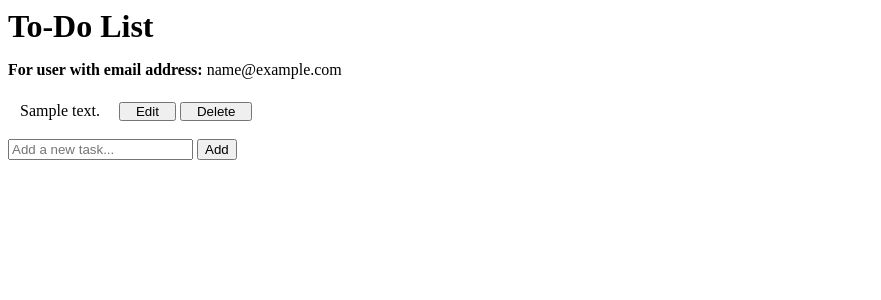
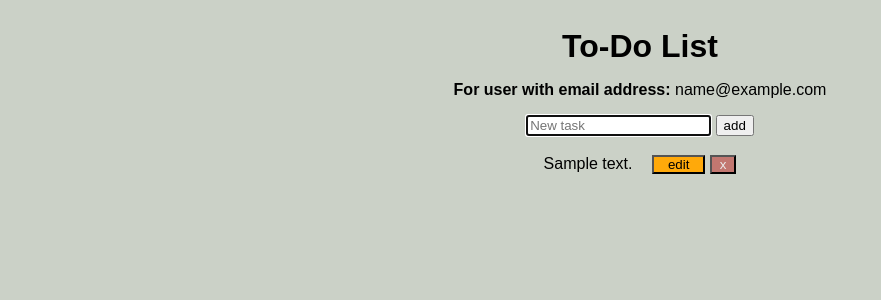
Before and after one commit to kamend0/to-do, a Flask app: template app/templates/tasks.html in a window 1280 px wide. Shown: the top 300 px of the page, without its empty margins (0-881 px from the left). Run offline with Flask 3, Linux system fonts and the light colour scheme; tables that the repository leaves empty hold one stand-in row (values such as "Sample post"); the template is opened without the code that fills it: values that come from a table or form of the project are taken from there, most other values are stand-ins (such as "Sample title", 1, 10 or a date in 2020).

Commit message:
Get some basic styling and dynamic CSS going

```diff
--- a/app/static/js/tasks.js
+++ b/app/static/js/tasks.js
@@ -1,3 +1,7 @@
+// User should always be able to just type away when the page
+// loads and get a new task going
+document.getElementById('new-task-description').focus();
+
 // ADDING TASKS - "Create"
 var form = document.getElementById('add-task-form');
 var taskList = document.getElementById('task-list');
@@ -80,8 +84,8 @@ editButtons.forEach((button) => {
     button.addEventListener('click', (event) => {
         event.preventDefault();
 
-        if (event.target.innerText === "Edit") {
-            event.target.innerText = "Confirm"; // Change button and its behavior
+        if (event.target.innerText === "edit") {
+            event.target.innerText = "done"; // Change button and its behavior
 
             // Change the task being shown as a <p> element into an
             //  editable <form> with an <input> child
@@ -93,6 +97,7 @@ editButtons.forEach((button) => {
             // Create new element, a form which will have an input child
             var newFormElement = document.createElement("form");
             newFormElement.setAttribute("id", "edit-task-form-" + taskID);
+            newFormElement.setAttribute("class", "edit-task-form");
 
             // Format the input child element
             var formInputElement = document.createElement("input");
@@ -108,7 +113,7 @@ editButtons.forEach((button) => {
             existingTaskTextElement.parentNode.replaceChild(newFormElement,
                                                             existingTaskTextElement);
             formInputElement.focus();
-        } else if (event.target.innerText === "Confirm") {
+        } else if (event.target.innerText === "done") {
             // Invoke edit_task method from views.py
             const taskID = event.target.dataset.taskId; // Unique task ID
             const formInputElement = document.getElementById("edit-task-input-" + taskID);
--- a/app/static/styles/tasks.css
+++ b/app/static/styles/tasks.css
@@ -1,8 +1,24 @@
 /* Styles tasks.html */
+
+
+@keyframes fadeIn {
+    0% { opacity: 0; }
+    100% { opacity: 1; }
+}
+
+
+html * {
+    font-family: Arial !important;
+}
 
 
 h1 {
     margin: 0;
+}
+
+
+body {
+    background-color: #CBD1C7;
 }
 
 
@@ -16,6 +32,15 @@ h1 {
 
 #add-task-form {
     margin: 0;
+}
+
+
+#to-do-list {
+    margin: auto;
+    width: 50%;
+    padding: 1.25em;
+    justify-content: center;
+    text-align: center;
 }
 
 
@@ -35,11 +60,40 @@ h1 {
 }
 
 
+.edit-task-form {
+    animation: fadeIn 0.33s;
+    -webkit-animation: fadeIn 0.33s;
+    -moz-animation: fadeIn 0.33s;
+    -o-animation: fadeIn 0.33s;
+    -ms-animation: fadeIn 0.33s;
+}
+
+
 .del-button {
-    padding: 0px 15px 0px;
+    justify-content: center;
+    text-align: center;
+    color: #EBEBEB;
+    padding: 0px 0.2em 0px;
+    background-color: #C27770;
+    width: 2em;
+}
+
+
+.del-button:hover {
+    transition: background-color 0.3s ease;
+    background-color: #8E443D;
 }
 
 
 .edit-button {
-    padding: 0px 15px 0px;
+    justify-content: center;
+    text-align: center;
+    padding: 0px 0.2em 0px;
+    background-color: #FFA90A;
+    width: 4em;
 }
+
+.edit-button:hover {
+    transition: background-color 0.3s ease;
+    background-color: #E09200;
+}
--- a/app/templates/tasks.html
+++ b/app/templates/tasks.html
@@ -8,8 +8,14 @@
     </link>
   </head>
   <body>
+    <div id="to-do-list">
       <h1>To-Do List</h1>
       <p><b>For user with email address: </b>{{ user_email }}</p>
+      <form id="add-task-form">
+        <!-- <input type="text" id="new-task-title" name="title" placeholder="Title"> -->
+        <input type="text" id="new-task-description" name="Task" placeholder="New task">
+        <button type="submit">add</button>
+      </form>
       <ul id="task-list">
         {% for task in tasks %}
           <div id="task_{{ task.id }}" class="task">
@@ -22,22 +28,17 @@
             <button id="edit_task_{{ task.id }}"
                     class="edit-button"
                     data-task-id="{{ task.id }}"
-          >Edit</button>
+            >edit</button>
             <button id="del_task_{{ task.id }}"
                     class="del-button"
                     data-task-id="{{ task.id }}"
-          >Delete</button>
+            >x</button>
           </div>
         {% endfor %}
       </ul>
-    <form id="add-task-form">
-      <!-- <input type="text" id="new-task-title" name="title" placeholder="Title"> -->
-      <input type="text" id="new-task-description" name="Task" placeholder="Add a new task...">
-      <button type="submit">Add</button>
-    </form>
       <!-- <div id="testing">Just testing stuff here.</div> -->
+    </div>
     <script
-      type=text/javascript
       src="{{ url_for('static', filename = 'js/tasks.js') }}"
     ></script>
   </body>
```
Also changed, not shown: 1 other file. Lines whose indentation alone changed are shown as unchanged.
